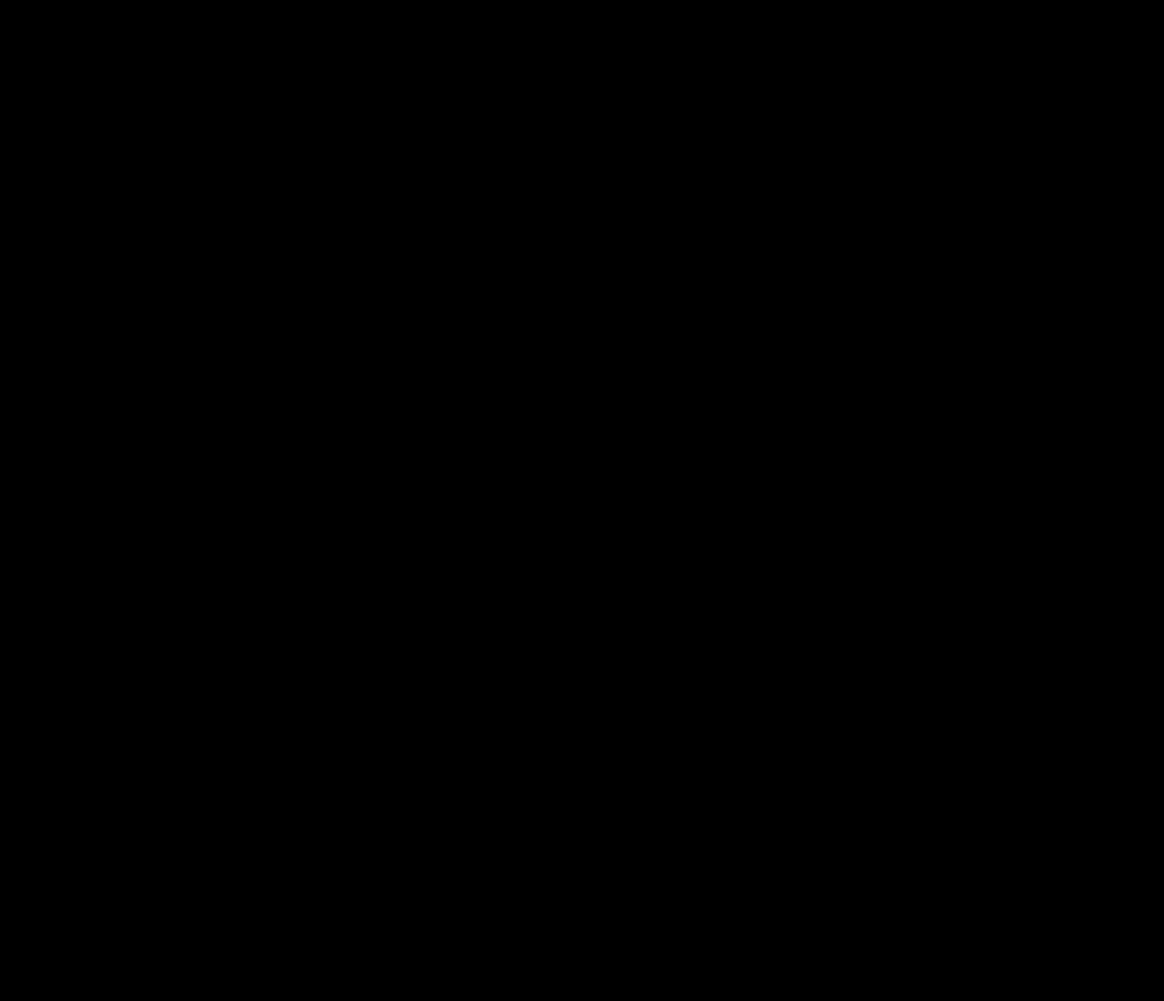
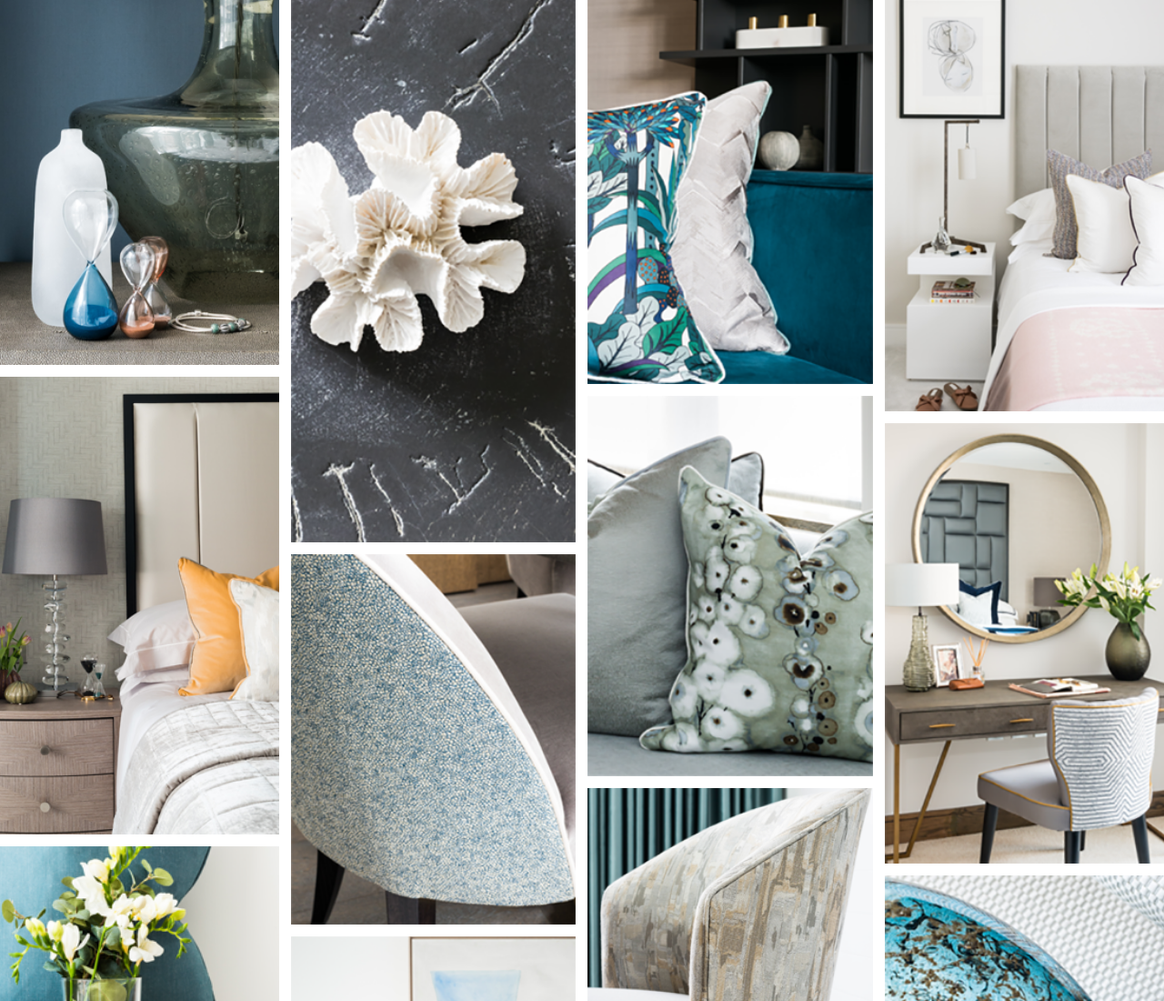
Before and after one commit to annegans/test-masonary, a plain HTML site: page index.html in a window 1280 px wide. Shown: the top 1100 px of the page at 91% size. Before the commit the page ends 800 px from the top, so only its background shows below. Drawn offline with nearby package versions, Linux system fonts and the light colour scheme.

Commit message:
working photo grid

```diff
--- a/css/style.css
+++ b/css/style.css
@@ -1,3 +1,137 @@
-body{
-  background-color: black;
+/*.grid-sizer,
+.grid-item { width: 25%; }
+
+.img-width{
+  width: 100%;
+}*/
+
+
+/*//////////////////*/
+
+
+/** { box-sizing: border-box; }*/
+
+/* force scrollbar */
+/*html { overflow-y: scroll; }
+
+body { font-family: sans-serif; }*/
+
+/* ---- grid ---- */
+
+/*.grid {
+  background: #DDD;
+}*/
+
+/* clear fix */
+/*.grid:after {
+  content: '';
+  display: block;
+  clear: both;
+}*/
+
+/* ---- .grid-item ---- */
+
+/*.grid-sizer,
+.grid-item {
+  width: 25%;
 }
+
+.grid-item {
+  float: left;
+}
+
+.grid-item img {
+  display: block;
+  max-width: 100%;
+}*/
+
+/*/////////////////////////////*/
+
+
+@use postcss-cssnext;
+
+/* helpers/align.css */
+
+.align {
+  align-items: center;
+  display: flex;
+  justify-content: center;
+}
+
+img{
+  width: 100%;
+}
+
+/* helpers/grid.css */
+
+.grid {
+/*  margin-left: auto;
+  margin-right: auto;
+  max-width: 100rem;
+  width: 90%;*/
+}
+
+/* layout/base.css */
+
+html {
+  height: 100%;
+}
+
+body {
+  margin: 0;
+
+}
+
+/* modules/figure.css */
+
+figure {
+  margin: 0;
+}
+
+/* modules/image.css */
+
+img {
+  height: auto;
+  max-width: 100%;
+  vertical-align: middle;
+}
+
+/* vendor/masonry.css */
+
+:root {
+  --masonryGutter: 1%;
+}
+
+.masonry {
+  margin: calc(var(--masonryGutter) * -1);
+}
+
+.masonry__item {
+  margin: calc(var(--masonryGutter) / 2);
+  width: calc(100% / 1 - var(--masonryGutter));
+}
+
+
+@media (min-width: 450px) and (max-width: 849px){
+
+  .masonry__item {
+    width: calc(100% / 2 - var(--masonryGutter));
+  }
+
+}
+
+@media (min-width: 850px) {
+
+  .masonry__item {
+    width: calc(100% / 3 - var(--masonryGutter));
+  }
+
+}
+
+@media (min-width: 992px) {
+
+  .masonry__item {
+    width: calc(100% / 4 - var(--masonryGutter));
+  }
+
+}
--- a/index.html
+++ b/index.html
@@ -2,12 +2,119 @@
 <html>
 <head>
   <title></title>
+  <meta name="viewport" content="width=device-width, initial-scale=1">
   <link rel="stylesheet"  href="css/style.css">
 
 </head>
 <body>
-  <div>hello</div>
-  <div>hello</div>
+
+    <div class="grid">
+
+      <div class="masonry js-masonry js-images-loaded">
+
+        <div class="masonry__item js-masonry-item">
+          <figure>
+            <picture>
+              <img src="img/1.png" alt="">
+            </picture>
+          </figure>
+        </div>
+
+        <div class="masonry__item js-masonry-item">
+          <figure>
+            <picture>
+
+              <img src="img/2.png" alt="">
+            </picture>
+          </figure>
+        </div>
+
+        <div class="masonry__item js-masonry-item">
+          <figure>
+            <picture>
+              <img src="img/3.png" alt="">
+            </picture>
+          </figure>
+        </div>
+
+        <div class="masonry__item js-masonry-item">
+          <figure>
+            <picture>
+              <img src="img/4.png" alt="">
+            </picture>
+          </figure>
+        </div>
+
+        <div class="masonry__item js-masonry-item">
+          <figure>
+            <picture>
+              <img src="img/5.png" alt="">
+            </picture>
+          </figure>
+        </div>
+
+        <div class="masonry__item js-masonry-item">
+          <figure>
+            <picture>
+
+              <img src="img/6.png" alt="">
+            </picture>
+          </figure>
+        </div>
+
+        <div class="masonry__item js-masonry-item">
+          <figure>
+            <picture>
+              <img src="img/7.png" alt="">
+            </picture>
+          </figure>
+        </div>
+
+        <div class="masonry__item js-masonry-item">
+          <figure>
+            <picture>
+              <img src="img/8.png" alt="">
+            </picture>
+          </figure>
+        </div>
+
+        <div class="masonry__item js-masonry-item">
+          <figure>
+            <picture>
+              <img src="img/9.png" alt="">
+            </picture>
+          </figure>
+        </div>
+
+        <div class="masonry__item js-masonry-item">
+          <figure>
+            <picture>
+              <img src="img/10.png" alt="">
+            </picture>
+          </figure>
+        </div>
+
+        <div class="masonry__item js-masonry-item">
+          <figure>
+            <picture>
+              <img src="img/11.png" alt="">
+            </picture>
+          </figure>
+        </div>
+        <div class="masonry__item js-masonry-item">
+          <figure>
+            <picture>
+              <img src="img/12.png" alt="">
+            </picture>
+          </figure>
+        </div>
+
+      </div>
+
+    </div>
+
+<!-- ////////////////////////////////////////// -->
+
 
    <script
   src="https://code.jquery.com/jquery-3.3.1.min.js"
--- a/js/main.js
+++ b/js/main.js
@@ -1,3 +1,37 @@
 $( document ).ready(function() {
     console.log( "ready!" );
+
+//     $('.grid').masonry({
+//   // options...
+//   itemSelector: '.grid-item',
+//   columnWidth: 400
+// });
+
+// $('.grid').masonry({
+//   itemSelector: '.grid-item',
+//   columnWidth: '.grid-sizer',
+//   percentPosition: true
+// });
+
+//////////////////////////////
+
+// init Masonry
+// $('.grid').masonry({
+//   itemSelector: '.grid-item',
+//   percentPosition: true,
+//   columnWidth: '.grid-sizer'
+// });
+// layout Masonry after each image loads
+// $grid.imagesLoaded().progress( function() {
+//   $grid.masonry();
+// });
+
+//////////////////////////////
+
+imagesLoaded('.js-images-loaded', () => {
+  new Masonry(document.querySelector('.js-masonry'), {
+    itemSelector: '.js-masonry-item'
+  });
 });
+
+});
```
Also changed, not shown: img/1.png (added), img/10.png (added), img/11.png (added), img/12.png (added), img/2.png (added), img/3.png (added), img/4.png (added), img/5.png (added), img/6.png (added), img/7.png (added), img/8.png (added), img/9.png (added), 2 other files.
